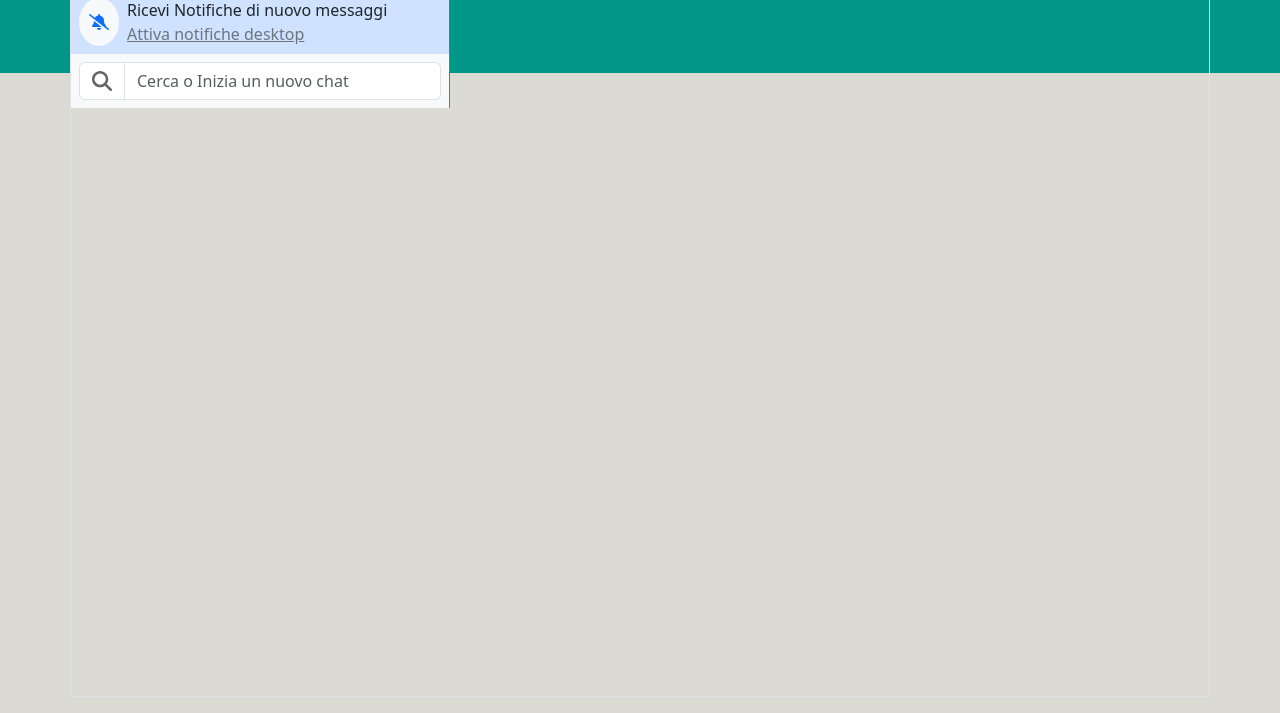
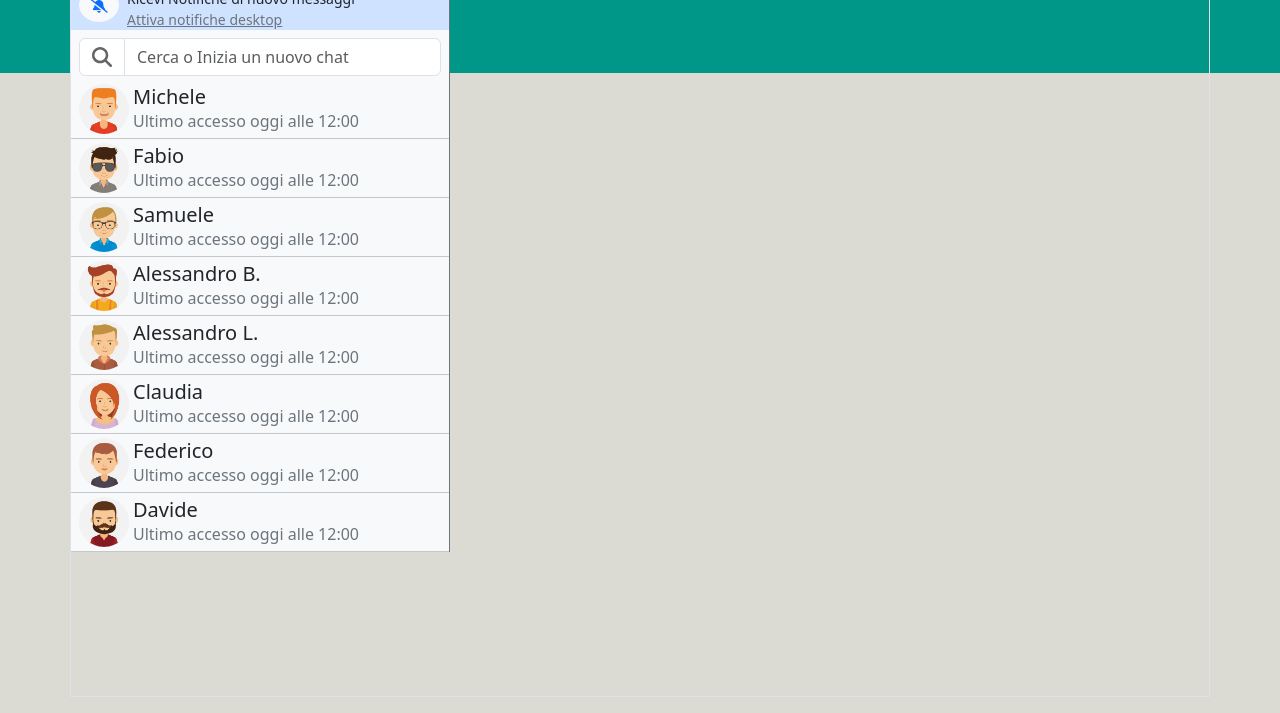
Before and after one commit to agnesvarga1/vue-boolzapp, a plain HTML site: page index.html in a window 1280 px wide. Shown: the part 87-800 px from the top of the page. Drawn offline with nearby package versions, Linux system fonts and the light colour scheme.

Commit message:
contact list dal obj

```diff
--- a/index.html
+++ b/index.html
@@ -31,10 +31,10 @@
               <div class="h-100 d-flex align-items-center gap-1">
                 <figure class="mb-0">
                   <div class="avatar rounded-circle">
-                    <img class="profile-pic" src="./img/avatar_io.jpg" alt="" />
+                    <img :src="me.avatar" alt="" class="profile-pic" />
                   </div>
                 </figure>
-                <h5>Agnes</h5>
+                <h5>{{me.name}}</h5>
               </div>
               <div class="icons-me text-secondary fs-4 d-flex gap-1">
                 <i class="fa-solid fa-circle-notch"></i>
@@ -42,7 +42,7 @@
                 <i class="fa-solid fa-ellipsis-vertical"></i>
               </div>
             </div>
-            <!-- NOTE PART -->
+            <!-- NOTIFICATION PART -->
             <div class="note bg-primary-subtle d-flex p-2">
               <div
                 class="bg-light me-2 rounded-circle d-flex align-items-center justify-content-center note-bg"
@@ -52,12 +52,12 @@
                 </div>
               </div>
               <div>
-                <p class="fs-6 mb-0">Ricevi Notifiche di nuovo messaggi</p>
+                <p class="mb-0">Ricevi Notifiche di nuovo messaggi</p>
                 <a class="text-secondary" href="">Attiva notifiche desktop</a>
               </div>
             </div>
             <!-- INPUT SEARCH IN CONTACTS -->
-            <div class="bg-light p-2">
+            <div class="bg-light p-2 search-contact">
               <div class="input-group text-secondary">
                 <span class="input-group-text" id="inputGroup-sizing-default">
                   <svg xmlns="http://www.w3.org/2000/svg" viewBox="0 0 512 512">
@@ -77,7 +77,28 @@
               </div>
             </div>
             <!-- CONTACTS PART -->
-            <div class="contacts-list"></div>
+            <div class="contacts-list bg-light">
+              <div
+                v-for="(person, index ) in contacts"
+                class="h-100 d-flex align-items-center gap-1 border-bottom border-secondary-subtle px-2 py-1"
+              >
+                <figure class="mb-0">
+                  <div class="avatar rounded-circle">
+                    <img
+                      class="profile-pic"
+                      :src="person.avatar"
+                      alt="{{person.name}}"
+                    />
+                  </div>
+                </figure>
+                <div class="d-flex flex-column justify-content-center">
+                  <h5 class="mb-0">{{person.name}}</h5>
+                  <span class="text-secondary"
+                    >Ultimo accesso oggi alle 12:00</span
+                  >
+                </div>
+              </div>
+            </div>
           </div>
           <div class="right-side col-8 px-0">
             <div
--- a/main.js
+++ b/main.js
@@ -3,14 +3,15 @@ createApp({
   created() {},
   data() {
     return {
+      currentContact: 0,
       me: {
         name: "Agnes",
-        avatar: "https://picsum.photos/200",
+        avatar: "./img/avatar_io.jpg",
       },
       contacts: [
         {
           name: "Michele",
-          avatar: "https://picsum.photos/200",
+          avatar: "./img/avatar_1.jpg",
           visible: true,
           messages: [
             {
@@ -32,7 +33,7 @@ createApp({
         },
         {
           name: "Fabio",
-          avatar: "https://picsum.photos/200",
+          avatar: "./img/avatar_2.jpg",
           visible: true,
           messages: [
             {
@@ -54,7 +55,7 @@ createApp({
         },
         {
           name: "Samuele",
-          avatar: "https://picsum.photos/200",
+          avatar: "./img/avatar_3.jpg",
           visible: true,
           messages: [
             {
@@ -76,7 +77,7 @@ createApp({
         },
         {
           name: "Alessandro B.",
-          avatar: "https://picsum.photos/200",
+          avatar: "./img/avatar_4.jpg",
           visible: true,
           messages: [
             {
@@ -93,7 +94,7 @@ createApp({
         },
         {
           name: "Alessandro L.",
-          avatar: "./img/avatar_5.png",
+          avatar: "./img/avatar_5.jpg",
           visible: true,
           messages: [
             {
@@ -110,7 +111,7 @@ createApp({
         },
         {
           name: "Claudia",
-          avatar: "https://picsum.photos/200",
+          avatar: "./img/avatar_6.jpg",
           visible: true,
           messages: [
             {
@@ -132,7 +133,7 @@ createApp({
         },
         {
           name: "Federico",
-          avatar: "./img/avatar_7.png",
+          avatar: "./img/avatar_7.jpg",
           visible: true,
           messages: [
             {
@@ -149,7 +150,7 @@ createApp({
         },
         {
           name: "Davide",
-          avatar: "https://picsum.photos/200",
+          avatar: "./img/avatar_8.jpg",
           visible: true,
           messages: [
             {
--- a/styles.css
+++ b/styles.css
@@ -14,8 +14,14 @@
   height: 100vh;
 }
 
-.header {
-  height: 60px;
+.header,
+.note,
+.search-contact {
+  height: 50px;
+}
+
+.note {
+  font-size: 14px;
 }
 
 .avatar {
@@ -49,3 +55,8 @@ img {
   fill: rgb(102, 102, 102);
   width: 20px;
 }
+
+.contacts-list {
+  height: calc(100%-150px);
+  overflow: auto;
+}
```
